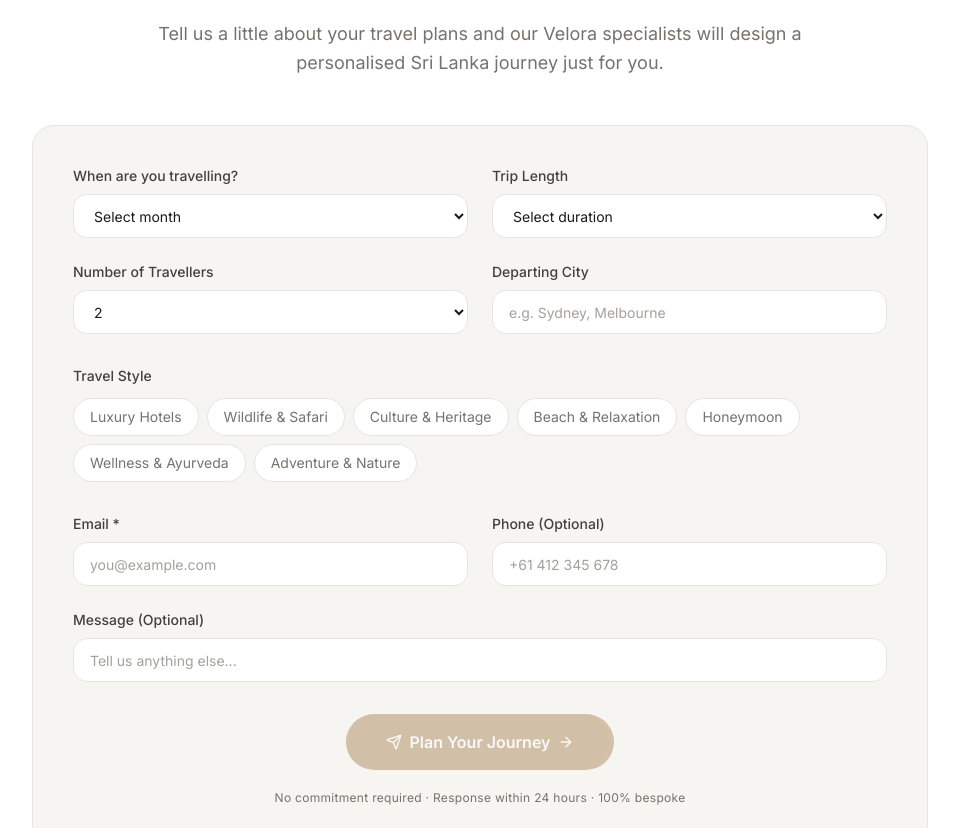
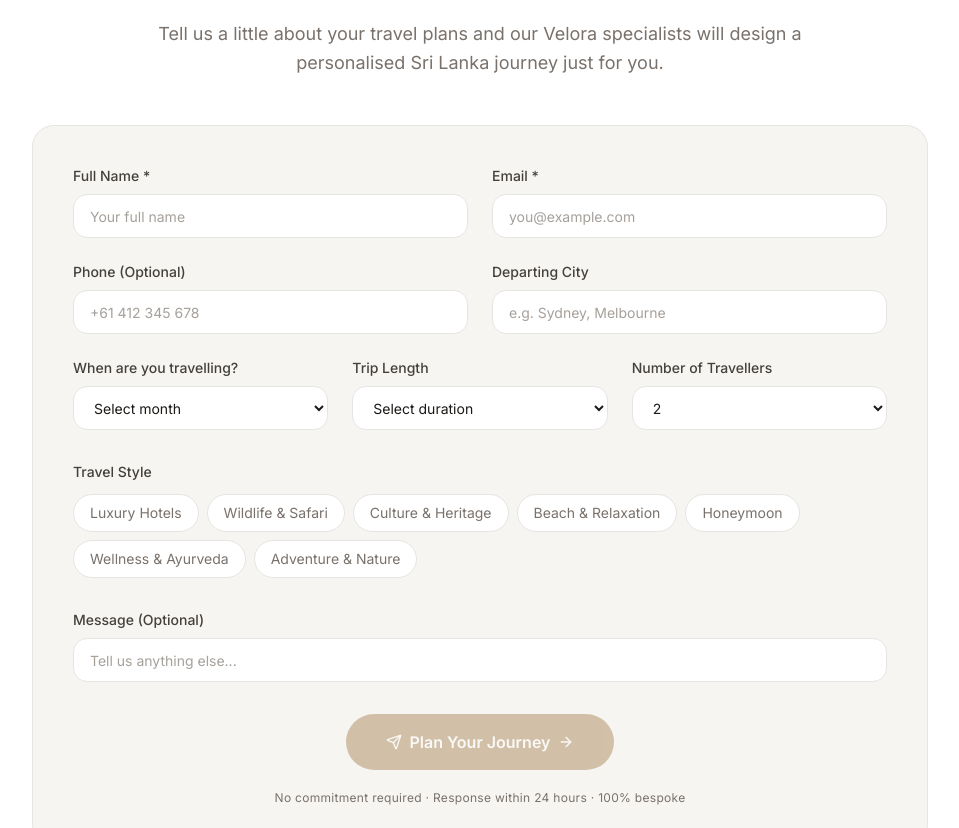
Before and after one commit to prashandev77/Velora, a Next.js app: page / in a window 1280 px wide. Shown: the part 5866-6694 px from the top of the page, without its empty margins (160-1119 px from the left). Built offline with nearby package versions, Linux system fonts and the light colour scheme; a web font is replaced by a local one.

Commit message:
feat: enhance StartPlanning component with full name input, improved form validation, and submission handling

```diff
--- a/components/StartPlanning.tsx
+++ b/components/StartPlanning.tsx
@@ -3,8 +3,9 @@
 import { useMemo, useState } from 'react';
 import Link from 'next/link';
 import { motion } from 'framer-motion';
-import { ArrowRight, Check, Send } from 'lucide-react';
+import { ArrowRight, Check, Send, Loader2 } from 'lucide-react';
 import { startPlanningContent } from '@/lib/content';
+import { submitInquiry } from '@/app/(public)/plan-your-trip/actions';
 import {
     getEmailErrorMessage,
     getPhoneErrorMessage,
@@ -17,6 +18,7 @@ const tripLengths = startPlanningContent.tripLengths;
 const travellerCounts = startPlanningContent.travellerCounts;
 
 export default function StartPlanning() {
+    const [fullName, setFullName] = useState('');
     const [selectedStyles, setSelectedStyles] = useState<string[]>([]);
     const [month, setMonth] = useState('');
     const [tripLength, setTripLength] = useState('');
@@ -25,7 +27,10 @@ export default function StartPlanning() {
     const [email, setEmail] = useState('');
     const [phone, setPhone] = useState('');
     const [message, setMessage] = useState('');
+    const [isSubmitting, setIsSubmitting] = useState(false);
     const [isSubmitted, setIsSubmitted] = useState(false);
+    const [submitError, setSubmitError] = useState('');
+    const [nameError, setNameError] = useState('');
 
     const emailError = useMemo(() => getEmailErrorMessage(email), [email]);
     const phoneError = useMemo(() => getPhoneErrorMessage(phone), [phone]);
@@ -38,12 +43,49 @@ export default function StartPlanning() {
 
     const months = startPlanningContent.months;
 
-    const handleSubmit = (e: React.FormEvent) => {
+    const isFormValid =
+        fullName.trim() !== '' &&
+        email.trim() !== '' &&
+        isValidEmail(email) &&
+        isPhoneValidOrEmpty(phone);
+
+    const handleSubmit = async (e: React.FormEvent) => {
         e.preventDefault();
-        if (!email.trim() || !isValidEmail(email) || !isPhoneValidOrEmpty(phone)) {
+        setSubmitError('');
+        setNameError('');
+
+        if (!fullName.trim()) {
+            setNameError('Full name is required.');
             return;
         }
-        setIsSubmitted(true);
+        if (!isFormValid) return;
+
+        setIsSubmitting(true);
+
+        const fd = new FormData();
+        fd.set('name', fullName.trim());
+        fd.set('email', email.trim());
+        fd.set('phone', phone);
+        fd.set('departing_city', departingCity);
+        fd.set('travel_dates', month || 'Flexible');
+        fd.set('duration', tripLength);
+        fd.set('experiences', selectedStyles.join(', '));
+        fd.set('num_travelers', travellers);
+        fd.set('message', message);
+
+        try {
+            const result = await submitInquiry(fd);
+            if (result && typeof result === 'object' && 'success' in result && result.success === false) {
+                setSubmitError(result.error || 'Something went wrong. Please try again.');
+                setIsSubmitting(false);
+                return;
+            }
+            setIsSubmitted(true);
+        } catch {
+            setSubmitError('Something went wrong. Please try again.');
+        } finally {
+            setIsSubmitting(false);
+        }
     };
 
     if (isSubmitted) {
@@ -105,8 +147,102 @@ export default function StartPlanning() {
                     transition={{ duration: 0.6, delay: 0.2 }}
                     className="bg-[#F7F5F2] border border-stone-200 rounded-3xl p-8 md:p-10 max-w-4xl mx-auto"
                 >
-                    <div className="grid grid-cols-1 md:grid-cols-2 gap-6 mb-8">
-                        {/* {startPlanningContent.formLabels.when} */}
+                    {submitError && (
+                        <div className="mb-6 rounded-xl bg-red-50 border border-red-200 px-4 py-3 text-sm text-red-600">
+                            {submitError}
+                        </div>
+                    )}
+
+                    {/* Full Name + Email row */}
+                    <div className="grid grid-cols-1 md:grid-cols-2 gap-6 mb-6">
+                        <div>
+                            <label className="text-stone-700 text-sm font-medium mb-2 block" htmlFor="start-name">
+                                Full Name *
+                            </label>
+                            <input
+                                id="start-name"
+                                type="text"
+                                required
+                                autoComplete="name"
+                                value={fullName}
+                                onChange={(e) => { setFullName(e.target.value); setNameError(''); }}
+                                placeholder="Your full name"
+                                aria-invalid={!!nameError}
+                                className={`w-full h-11 rounded-xl bg-white text-stone-900 px-4 text-sm placeholder:text-stone-400 focus:outline-none focus:border-gold/60 ${
+                                    nameError
+                                        ? 'border-2 border-red-300 ring-2 ring-red-50'
+                                        : 'border border-stone-200'
+                                }`}
+                            />
+                            {nameError && (
+                                <p className="text-sm text-red-600 mt-1.5">{nameError}</p>
+                            )}
+                        </div>
+                        <div>
+                            <label className="text-stone-700 text-sm font-medium mb-2 block" htmlFor="start-email">
+                                Email *
+                            </label>
+                            <input
+                                id="start-email"
+                                type="email"
+                                required
+                                autoComplete="email"
+                                value={email}
+                                onChange={(e) => setEmail(e.target.value)}
+                                placeholder="you@example.com"
+                                aria-invalid={!!emailError}
+                                className={`w-full h-11 rounded-xl bg-white text-stone-900 px-4 text-sm placeholder:text-stone-400 focus:outline-none focus:border-gold/60 ${
+                                    emailError
+                                        ? 'border-2 border-red-300 ring-2 ring-red-50'
+                                        : 'border border-stone-200'
+                                }`}
+                            />
+                            {emailError && (
+                                <p className="text-sm text-red-600 mt-1.5">{emailError}</p>
+                            )}
+                        </div>
+                    </div>
+
+                    {/* Phone + Departing City */}
+                    <div className="grid grid-cols-1 md:grid-cols-2 gap-6 mb-6">
+                        <div>
+                            <label className="text-stone-700 text-sm font-medium mb-2 block" htmlFor="start-phone">
+                                Phone (Optional)
+                            </label>
+                            <input
+                                id="start-phone"
+                                type="tel"
+                                autoComplete="tel"
+                                value={phone}
+                                onChange={(e) => setPhone(e.target.value)}
+                                placeholder="+61 412 345 678"
+                                aria-invalid={!!phoneError}
+                                className={`w-full h-11 rounded-xl bg-white text-stone-900 px-4 text-sm placeholder:text-stone-400 focus:outline-none focus:border-gold/60 ${
+                                    phoneError
+                                        ? 'border-2 border-red-300 ring-2 ring-red-50'
+                                        : 'border border-stone-200'
+                                }`}
+                            />
+                            {phoneError && (
+                                <p className="text-sm text-red-600 mt-1.5">{phoneError}</p>
+                            )}
+                        </div>
+                        <div>
+                            <label className="text-stone-700 text-sm font-medium mb-2 block">
+                                Departing City
+                            </label>
+                            <input
+                                type="text"
+                                value={departingCity}
+                                onChange={(e) => setDepartingCity(e.target.value)}
+                                placeholder="e.g. Sydney, Melbourne"
+                                className="w-full h-11 rounded-xl bg-white border border-stone-200 text-stone-900 px-4 text-sm placeholder:text-stone-400 focus:outline-none focus:border-gold/60"
+                            />
+                        </div>
+                    </div>
+
+                    {/* When + Trip Length + Travellers */}
+                    <div className="grid grid-cols-1 md:grid-cols-3 gap-6 mb-8">
                         <div>
                             <label className="text-stone-700 text-sm font-medium mb-2 block">
                                 When are you travelling?
@@ -122,8 +258,6 @@ export default function StartPlanning() {
                                 ))}
                             </select>
                         </div>
-
-                        {/* Trip length */}
                         <div>
                             <label className="text-stone-700 text-sm font-medium mb-2 block">
                                 Trip Length
@@ -139,8 +273,6 @@ export default function StartPlanning() {
                                 ))}
                             </select>
                         </div>
-
-                        {/* Number of travellers */}
                         <div>
                             <label className="text-stone-700 text-sm font-medium mb-2 block">
                                 Number of Travellers
@@ -155,23 +287,9 @@ export default function StartPlanning() {
                                 ))}
                             </select>
                         </div>
-
-                        {/* Departing City */}
-                        <div>
-                            <label className="text-stone-700 text-sm font-medium mb-2 block">
-                                Departing City
-                            </label>
-                            <input
-                                type="text"
-                                value={departingCity}
-                                onChange={(e) => setDepartingCity(e.target.value)}
-                                placeholder="e.g. Sydney, Melbourne"
-                                className="w-full h-11 rounded-xl bg-white border border-stone-200 text-stone-900 px-4 text-sm placeholder:text-stone-400 focus:outline-none focus:border-gold/60"
-                            />
-                        </div>
                     </div>
 
-                    {/* Travel Style — Checkboxes */}
+                    {/* Travel Style */}
                     <div className="mb-8">
                         <label className="text-stone-700 text-sm font-medium mb-3 block">
                             Travel Style
@@ -198,54 +316,7 @@ export default function StartPlanning() {
                         </div>
                     </div>
 
-                    {/* Email + Message */}
-                    <div className="grid grid-cols-1 md:grid-cols-2 gap-6 mb-6">
-                        <div>
-                            <label className="text-stone-700 text-sm font-medium mb-2 block" htmlFor="start-email">
-                                Email *
-                            </label>
-                            <input
-                                id="start-email"
-                                type="email"
-                                required
-                                autoComplete="email"
-                                value={email}
-                                onChange={(e) => setEmail(e.target.value)}
-                                placeholder="you@example.com"
-                                aria-invalid={!!emailError}
-                                className={`w-full h-11 rounded-xl bg-white text-stone-900 px-4 text-sm placeholder:text-stone-400 focus:outline-none focus:border-gold/60 ${
-                                    emailError
-                                        ? 'border-2 border-red-300 ring-2 ring-red-50'
-                                        : 'border border-stone-200'
-                                }`}
-                            />
-                            {emailError && (
-                                <p className="text-sm text-red-600 mt-1.5">{emailError}</p>
-                            )}
-                        </div>
-                        <div>
-                            <label className="text-stone-700 text-sm font-medium mb-2 block" htmlFor="start-phone">
-                                Phone (Optional)
-                            </label>
-                            <input
-                                id="start-phone"
-                                type="tel"
-                                autoComplete="tel"
-                                value={phone}
-                                onChange={(e) => setPhone(e.target.value)}
-                                placeholder="+61 412 345 678"
-                                aria-invalid={!!phoneError}
-                                className={`w-full h-11 rounded-xl bg-white text-stone-900 px-4 text-sm placeholder:text-stone-400 focus:outline-none focus:border-gold/60 ${
-                                    phoneError
-                                        ? 'border-2 border-red-300 ring-2 ring-red-50'
-                                        : 'border border-stone-200'
-                                }`}
-                            />
-                            {phoneError && (
-                                <p className="text-sm text-red-600 mt-1.5">{phoneError}</p>
-                            )}
-                        </div>
-                    </div>
+                    {/* Message */}
                     <div className="mb-8">
                         <label className="text-stone-700 text-sm font-medium mb-2 block" htmlFor="start-message">
                             Message (Optional)
@@ -264,12 +335,21 @@ export default function StartPlanning() {
                     <div className="text-center">
                         <button
                             type="submit"
-                            disabled={!email.trim() || !isValidEmail(email) || !isPhoneValidOrEmpty(phone)}
+                            disabled={isSubmitting || !isFormValid}
                             className="inline-flex items-center gap-2 bg-gold hover:bg-gold-dark text-white font-semibold text-base px-10 py-4 rounded-full transition-all duration-300 hover:shadow-xl hover:shadow-gold/25 hover:scale-[1.02] group disabled:opacity-40 disabled:pointer-events-none disabled:hover:scale-100"
                         >
-                            <Send className="w-4 h-4" />
-                            {startPlanningContent.submitButton}
-                            <ArrowRight className="w-4 h-4 group-hover:translate-x-1 transition-transform duration-300" />
+                            {isSubmitting ? (
+                                <>
+                                    <Loader2 className="w-4 h-4 animate-spin" />
+                                    Submitting…
+                                </>
+                            ) : (
+                                <>
+                                    <Send className="w-4 h-4" />
+                                    {startPlanningContent.submitButton}
+                                    <ArrowRight className="w-4 h-4 group-hover:translate-x-1 transition-transform duration-300" />
+                                </>
+                            )}
                         </button>
                         <p className="text-stone-500 text-xs mt-5 tracking-wide">
                             {startPlanningContent.submitFooter}
```
